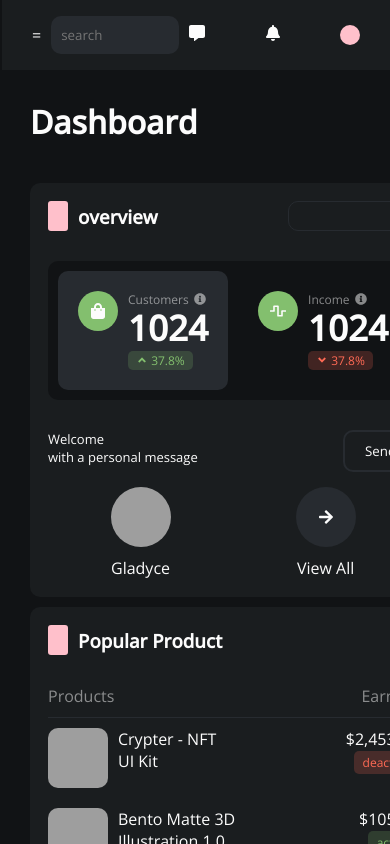
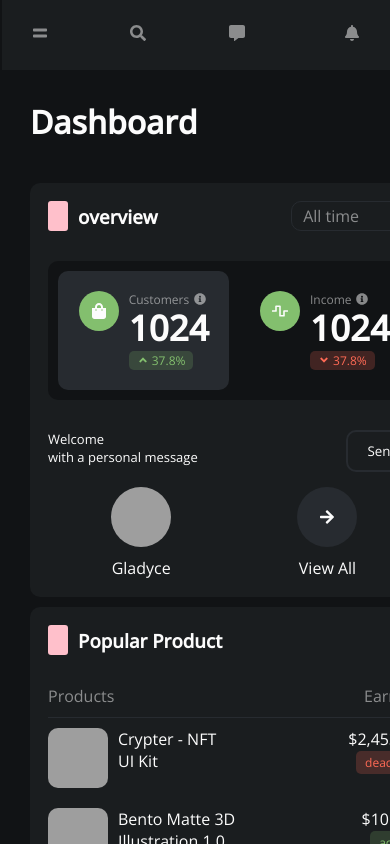
Before and after one commit to MaryanDehv/DashboardRef, a React (Create React App) app: page / in a window 390 px wide. Built offline with nearby package versions, Linux system fonts and the light colour scheme; grey boxes are pictures that could not be loaded.

Commit message:
finishing touches on the home view css

```diff
--- a/src/App.css
+++ b/src/App.css
@@ -45,12 +45,16 @@ button.full {
 .filter > li {
   position: relative;
   width: 100%;
+  cursor: pointer;
 }
 .filter > li .filter-subject {
   display: flex;
   justify-content: space-around;
 }
-.filter > li > ul {
+.filter > li .filter-subject span:nth-child(1) {
+  color: rgba(252, 252, 252, 0.5);
+}
+.filter > li > .filter-dropdown {
   background: #1a1d1f;
   border: solid 1px #272b30;
   width: 100%;
@@ -58,11 +62,14 @@ button.full {
   top: 40px;
   padding: 5px;
 }
-.filter > li > ul li {
+.filter > li > .filter-dropdown.hidden {
+  display: none;
+}
+.filter > li > .filter-dropdown li {
   margin: 5px 0px;
   padding: 5px;
 }
-.filter > li > ul li:hover {
+.filter > li > .filter-dropdown li:hover {
   background: #272b30;
   padding: 5px;
   border-radius: 10px;
@@ -408,6 +415,10 @@ button.full {
 .graph .graph-y-axis, .graph .graph-x-axis {
   color: rgba(252, 252, 252, 0.3);
 }
+.graph .graph-x-axis {
+  position: relative;
+  top: 7px;
+}
 .graph_main-view {
   height: 100%;
   width: 100%;
@@ -526,6 +537,8 @@ button.full {
 .more_customers .socials button {
   width: 33.3333333333%;
   height: fit-content;
+  display: flex;
+  gap: 5px;
 }
 
 .refund_req .refund_notice {
@@ -574,6 +587,9 @@ button.full {
   background: #272b30;
   border-bottom: solid 1px #111315;
   border-top: solid 1px rgba(252, 252, 252, 0.1);
+}
+.side_bar .item-container .side_bar-icon {
+  margin-right: 10px;
 }
 .side_bar-toggle-container {
   gap: 20px;
@@ -658,8 +674,33 @@ button.full {
     display: block;
   }
 }
+@media only screen and (max-width: 425px) {
+  .top_bar-search-container, .top_bar-nav-container {
+    width: 40% !important;
+    text-align: center;
+  }
+}
+.top_bar svg {
+  color: rgba(252, 252, 252, 0.5);
+}
 .top_bar-search-container {
   max-width: 270px;
+  position: relative;
+}
+.top_bar-search-container .search-icon, .top_bar-search-container .shortcut {
+  position: absolute;
+  top: 0;
+}
+.top_bar-search-container .search-icon {
+  left: 10px;
+  top: 11px;
+}
+.top_bar-search-container .shortcut {
+  right: 10px;
+  background: #111315;
+  padding: 3px 13px;
+  top: 5px;
+  border-radius: 5px;
 }
 .top_bar-search-container input {
   background: #272b30;
@@ -667,10 +708,17 @@ button.full {
   color: #fcfcfc;
   padding: 10px;
   width: 100%;
+  text-indent: 30px;
 }
 @media only screen and (max-width: 425px) {
   .top_bar-search-container {
     width: auto;
+  }
+  .top_bar-search-container input, .top_bar-search-container .shortcut {
+    display: none;
+  }
+  .top_bar-search-container .search-icon {
+    position: static;
   }
 }
 .top_bar-nav-container {
@@ -696,10 +744,17 @@ button.full {
   width: 100%;
 }
 .top_bar-icon.top_bar-avatar > div {
-  height: 20px;
-  width: 20px;
-  background: pink;
+  height: 30px;
+  width: 30px;
+  background-image: url("https://images.unsplash.com/photo-1614027164847-1b28cfe1df60?ixlib=rb-4.0.3&ixid=MnwxMjA3fDB8MHxwaG90by1wYWdlfHx8fGVufDB8fHx8&auto=format&fit=crop&w=786&q=80");
+  background-size: cover;
+  background-position: center;
   border-radius: 100%;
+}
+@media only screen and (max-width: 425px) {
+  .top_bar-icon.top_bar-avatar {
+    display: none;
+  }
 }
 .top_bar-icon span {
   cursor: pointer;
--- a/src/components/navigation/Topbar.js
+++ b/src/components/navigation/Topbar.js
@@ -2,15 +2,17 @@ import Dropdown  from "./utils/template/Dropdown";
 import Message from "./utils/dropdown_items/Message";
 import Notification from "./utils/dropdown_items/Notification";
 import Account from "./utils/dropdown_items/Account";
-import { FaBell , FaCommentAlt , FaPlus , FaSearch} from "react-icons/fa";
+import { FaBell , FaEquals , FaCommentAlt , FaPlus , FaSearch} from "react-icons/fa";
 
 const Topbar = () => {
 
     return (
         <nav className="top_bar">
-            <div className="top_bar-hamburger"> = </div>
+            <div className="top_bar-hamburger"> <FaEquals /> </div>
             <div className="top_bar-search-container">
+                <div className="search-icon"> <FaSearch /> </div>
                 <input className="round" type="text" placeholder="search" />
+                <div className="shortcut">⌘ F</div>
             </div>
             <div className="top_bar-nav-container">
                 <button className="top_bar-create blue-btn white-txt round"> <span className="top_bar-icon add"> <FaPlus /> </span> Create </button>
--- a/src/components/utils/Filter.js
+++ b/src/components/utils/Filter.js
@@ -1,13 +1,15 @@
+import {FaAngleUp , FaAngleDown} from "react-icons/fa";
+
 const Filter = () => {
     return(
         <ul className="filter round">
-            {/* <li>
-                <div className="filter-subject"> <span> test </span> <span> ^</span> </div>
-                <ul className="filter-dropdown round">
+            <li>
+                <div className="filter-subject"> <span> All time </span> <span> <FaAngleUp /></span> </div>
+                <ul className="filter-dropdown hidden round">
                     <li> water </li>
                     <li> Cheese </li>
                 </ul>
-            </li> */}
+            </li>
         </ul>
     )
 }
--- a/src/scss/navigation/sidebar.scss
+++ b/src/scss/navigation/sidebar.scss
@@ -30,6 +30,12 @@
             background: $lightBlack;
             border-bottom: solid 1px $black;
             border-top: solid 1px rgba($white, 0.1);
+        }
+    }
+
+    .item-container{
+        .side_bar-icon{
+            margin-right: 10px;
         }
     }
 
--- a/src/scss/navigation/topbar.scss
+++ b/src/scss/navigation/topbar.scss
@@ -20,19 +20,59 @@
         }
     }
 
+    @media only screen and (max-width:425px){
+        &-search-container , &-nav-container{
+         width: 40% !important;
+         text-align: center;
+        }
+     }
+
+     svg{
+        color: rgba($white , 0.5);
+     }
+
     &-search-container{
         max-width: 270px;
+        position: relative;
+
+        .search-icon , .shortcut{
+            position: absolute;
+            top:0;
+        }
+
+        .search-icon{
+            left: 10px;
+            top: 11px;
+        }
+
+        .shortcut{
+            right: 10px;
+            background: $black;
+            padding: 3px 13px;
+            top: 5px;
+            border-radius: 5px;
+        }
+
         input{
             background: rgba($lightBlack, 1.0);
             border: none;
             color: $white;
             padding: 10px;
             width: 100%;
+            text-indent: 30px;
         }
 
         @media only screen and (max-width:425px){
             &{
                 width: auto;
+            }
+
+            input , .shortcut{
+                display: none;
+            }
+
+            .search-icon{
+                position: static;
             }
         }
     }
@@ -68,11 +108,19 @@
         // notification action
         &.top_bar-avatar{
             >div{
-                height: 20px;
-                width: 20px;
-                background:pink;
+                height: 30px;
+                width: 30px;
+                background-image:url('https://images.unsplash.com/photo-1614027164847-1b28cfe1df60?ixlib=rb-4.0.3&ixid=MnwxMjA3fDB8MHxwaG90by1wYWdlfHx8fGVufDB8fHx8&auto=format&fit=crop&w=786&q=80');
+                background-size: cover;
+                background-position: center;
                 border-radius: 100%;
             }
+
+            @media only screen and (max-width:425px){
+                &{
+                 display: none;
+                }
+             }
         }
 
         span{
--- a/src/scss/utils/filter.scss
+++ b/src/scss/utils/filter.scss
@@ -7,19 +7,28 @@
     >li{
         position: relative;
         width: 100%;
+        cursor: pointer;
 
         .filter-subject{
             display: flex;
             justify-content: space-around;
+
+            span:nth-child(1){
+                color: rgba($white , 0.5);
+            }
         }
 
-        >ul{
+        >.filter-dropdown{
             background: $grayBlack;
             border: solid 1px $lightBlack;
             width: 100%;
             position: absolute;
             top:40px;
             padding: 5px;
+
+            &.hidden{
+                display: none;
+            }
 
             li{
                 margin: 5px 0px;
--- a/src/scss/views/home/view_components/get_more_customers_components/socials.scss
+++ b/src/scss/views/home/view_components/get_more_customers_components/socials.scss
@@ -14,6 +14,8 @@
         button{
             width: calc(100% / 3);
             height: fit-content;
+            display: flex;
+            gap: 5px;
         }
     }
 }
--- a/src/scss/views/home/view_components/product_views_components/graph.scss
+++ b/src/scss/views/home/view_components/product_views_components/graph.scss
@@ -16,6 +16,11 @@
 
     .graph-y-axis ,.graph-x-axis{
         color: rgba($white , 0.3);
+    }
+
+    .graph-x-axis{
+        position: relative;
+        top:7px;
     }
 
     &_main-view{
```
Also changed, not shown: 1 other file (tests, documents, lock files or other folders).
